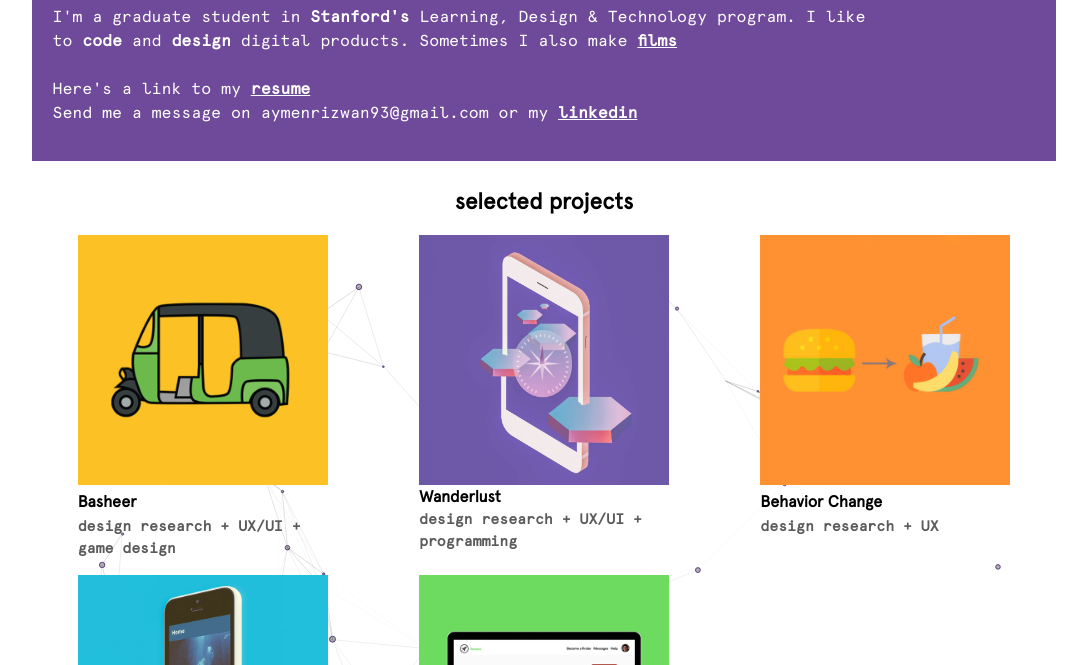
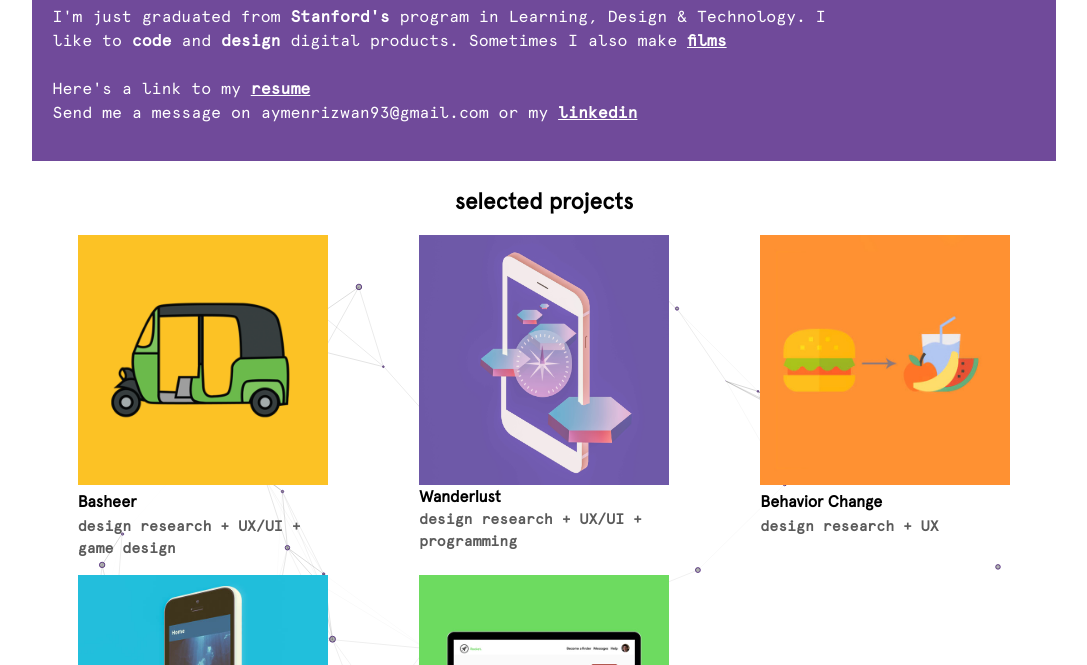
Before and after one commit to aymenr/aymenr.github.io, a plain HTML site: page index.html in a window 1280 px wide. Shown: the part 135-800 px from the top of the page, without its empty margins (96-1183 px from the left). Drawn offline with nearby package versions, Linux system fonts and the light colour scheme; a script that the page names is missing.

Commit message:
updated bio

```diff
--- a/index.html
+++ b/index.html
@@ -44,7 +44,7 @@
     <div class="row">
         <div class="col-md-10">
             <p>
-                I'm a graduate student in <b> Stanford's </b> Learning, Design & Technology program. I like to <b>code</b> and <b>design</b> digital products. Sometimes I also make <a class="pop" id="resume-link" href="https://vimeo.com/aymenr" target="_blank"> films</a> <br><br>  Here's a link to my <a class="pop" id="resume-link" href="docs/aymen-rizwan.pdf" target="_blank"> resume</a>
+                I'm just graduated from <b> Stanford's </b> program in Learning, Design & Technology. I like to <b>code</b> and <b>design</b> digital products. Sometimes I also make <a class="pop" id="resume-link" href="https://vimeo.com/aymenr" target="_blank"> films</a> <br><br>  Here's a link to my <a class="pop" id="resume-link" href="docs/aymen-rizwan.pdf" target="_blank"> resume</a>
                 <br> Send me a message on aymenrizwan93@gmail.com or my <a target ="_blank" class="header-link" href="https://www.linkedin.com/in/aymenr/">linkedin</a>
             </p>
         </div>
```
